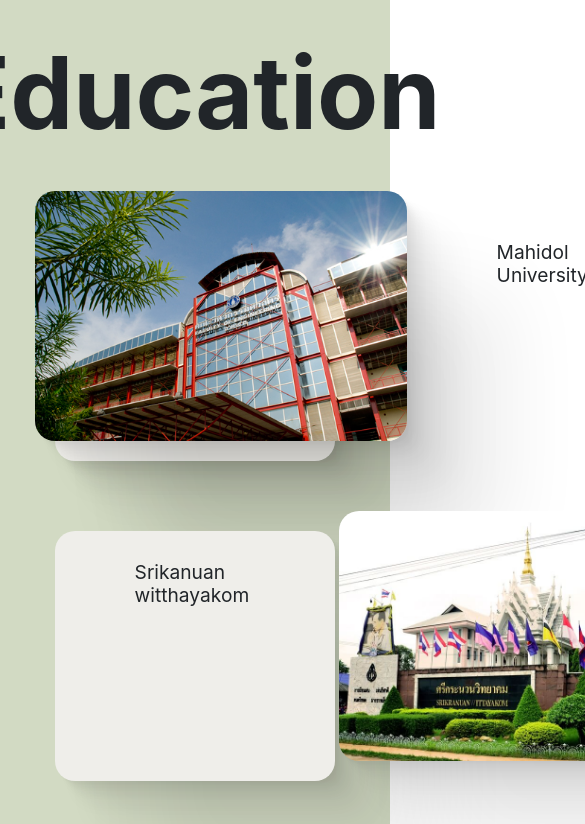
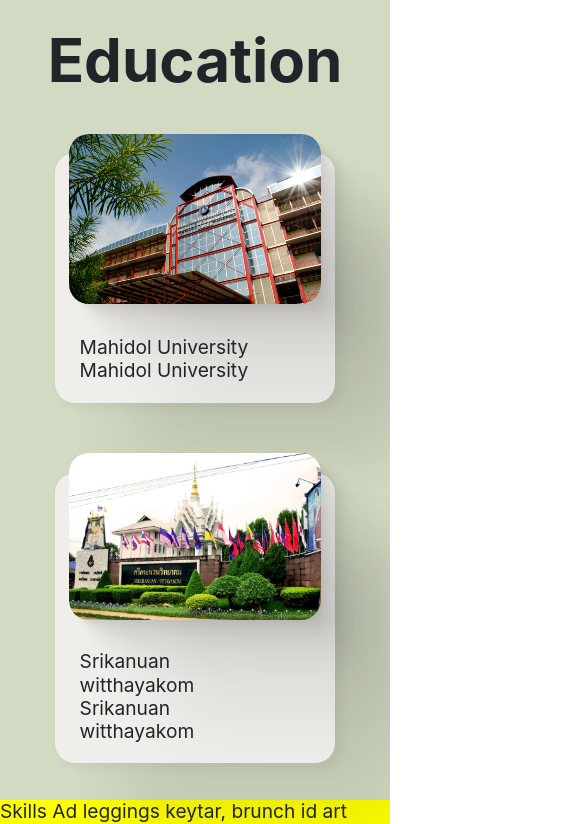
Before and after one commit to Sophon-Kr/PersonalWebsite-s-Sophon, a React (Create React App) app: page / in a window 390 px wide. Shown: the part 860-1684 px from the top of the page, 585 px wide, since content can reach past the window. Built offline with nearby package versions, Linux system fonts and the light colour scheme.

Commit message:
edit education responsesive

```diff
--- a/src/assets/aboutme.css
+++ b/src/assets/aboutme.css
@@ -1,6 +1,5 @@
 .aboutme .div {
   padding-top: "65px";
-  /* height: "100vh"; */
 }
 .maincontainer {
   display: flex;
@@ -40,7 +39,6 @@
 
 #aboutme {
   height: 100vh;
-  /* width: 100vw; */
   background: #efeeea;
   padding: 5%;
 }
@@ -57,6 +55,7 @@
   }
   .item2 {
     order: 0;
+    margin-top: 50px;
   }
 }
 @media screen and (max-width: 375px) {
--- a/src/assets/education.css
+++ b/src/assets/education.css
@@ -32,17 +32,20 @@
   font-weight: bold;
   align-self: center;
 }
-.papereducation {
+.papereducation-1 {
   background-color: var(--background-color);
   min-height: 250px;
   border-radius: 20px;
-  box-shadow: 2.8px 2.8px 2.2px rgba(0, 0, 0, 0.02),
-    6.7px 6.7px 5.3px rgba(0, 0, 0, 0.028),
-    12.5px 12.5px 10px rgba(0, 0, 0, 0.035),
-    22.3px 22.3px 17.9px rgba(0, 0, 0, 0.042),
-    41.8px 41.8px 33.4px rgba(0, 0, 0, 0.05),
-    100px 100px 80px rgba(0, 0, 0, 0.07);
-
+  box-shadow: -0.8px -0.8px 3.3px rgba(0, 0, 0, 0.032),
+    6.3px 6.2px 10.1px rgba(0, 0, 0, 0.048), 69px 67px 62px rgba(0, 0, 0, 0.08);
+  display: flex;
+}
+.papereducation-2 {
+  background-color: var(--background-color);
+  min-height: 250px;
+  border-radius: 20px;
+  box-shadow: -0.8px -0.8px 3.3px rgba(0, 0, 0, 0.032),
+    6.3px 6.2px 10.1px rgba(0, 0, 0, 0.048), 69px 67px 62px rgba(0, 0, 0, 0.08);
   display: flex;
 }
 .textmu {
@@ -67,14 +70,104 @@
     22.3px 22.3px 17.9px rgba(0, 0, 0, 0.042),
     41.8px 41.8px 33.4px rgba(0, 0, 0, 0.05),
     100px 100px 80px rgba(0, 0, 0, 0.07);
-
-  /* border-bottom: 5px solid var(--orange1-color);
-  border-right: 5px solid var(--orange1-color); */
 }
 
-/* @media screen and (max-width: 940px) {
+@media screen and (max-width: 1200px) {
+  .imgeducation {
+    width: auto;
+    height: 180px;
+    border-radius: 20px;
+    margin: -20px;
+    box-shadow: 2.8px 2.8px 2.2px rgba(0, 0, 0, 0.02),
+      6.7px 6.7px 5.3px rgba(0, 0, 0, 0.028),
+      12.5px 12.5px 10px rgba(0, 0, 0, 0.035),
+      22.3px 22.3px 17.9px rgba(0, 0, 0, 0.042),
+      41.8px 41.8px 33.4px rgba(0, 0, 0, 0.05),
+      100px 100px 80px rgba(0, 0, 0, 0.07);
+  }
+  .papereducation-1 {
+    min-height: 200px;
+  }
+  .papereducation-2 {
+    min-height: 200px;
+  }
+}
+@media screen and (max-width: 880px) {
+  .maincontainer-education {
+    max-width: 1240px;
+    margin: auto;
+    height: auto;
+    display: flex;
+    flex-direction: column;
+    justify-content: center;
+    flex-wrap: nowrap;
+    gap: 40px;
+    /* background-color: bisque; */
+  }
+  #education {
+    height: auto;
+    background: var(--green1-color);
+    padding: 5%;
+  }
+  .papereducation-1 {
+    display: flex;
+    flex-direction: column;
+    justify-content: space-around;
+    align-items: stretch;
+    background-color: var(--background-color);
+    min-height: 250px;
+    border-radius: 20px;
+    box-shadow: -0.8px -0.8px 3.3px rgba(0, 0, 0, 0.032),
+      6.3px 6.2px 10.1px rgba(0, 0, 0, 0.048),
+      69px 67px 62px rgba(0, 0, 0, 0.08);
+  }
+  .papereducation-2 {
+    display: flex;
+    flex-direction: column;
+    justify-content: space-around;
+    align-items: stretch;
+    background-color: var(--background-color);
+    min-height: 250px;
+    border-radius: 20px;
+    box-shadow: -0.8px -0.8px 3.3px rgba(0, 0, 0, 0.032),
+      6.3px 6.2px 10.1px rgba(0, 0, 0, 0.048),
+      69px 67px 62px rgba(0, 0, 0, 0.08);
+  }
+  .textmu {
+    margin-left: 5px;
+    padding: 20px;
+    order: 1;
+  }
+  .textskwk {
+    /* margin-right: 80px; */
+    /* margin-left: 50px; */
+    /* padding: 50px; */
+    /* flex-grow: 1; */
+    margin-left: 5px;
+    padding: 20px;
+    order: 1;
+  }
+  .headereducation {
+    padding: 20px 0 0 0;
+    font-size: 60px;
+    font-weight: bold;
+    align-self: center;
+  }
 
-  } */
-/* @media screen and (max-width: 375px) {
+  .imgeducation {
+    margin: 0;
+    align-self: center;
+    width: 90%;
+    height: auto;
+    border-radius: 20px;
+    margin: 10px;
 
-  } */
+    margin-top: -20px;
+    box-shadow: 2.8px 2.8px 2.2px rgba(0, 0, 0, 0.02),
+      6.7px 6.7px 5.3px rgba(0, 0, 0, 0.028),
+      12.5px 12.5px 10px rgba(0, 0, 0, 0.035),
+      22.3px 22.3px 17.9px rgba(0, 0, 0, 0.042),
+      41.8px 41.8px 33.4px rgba(0, 0, 0, 0.05),
+      100px 100px 80px rgba(0, 0, 0, 0.07);
+  }
+}
--- a/src/index.css
+++ b/src/index.css
@@ -41,6 +41,11 @@
 a {
   text-decoration: none;
 }
+/* .section {
+  scroll-snap-align: start;
+  scroll-snap-type: y mandatory;
+  overflow-y: scroll;
+} */
 
 .button {
   padding: 17px 28px;
--- a/src/pages/Education.jsx
+++ b/src/pages/Education.jsx
@@ -10,12 +10,19 @@
       <div className="maincontainer-education">
         <div className="headereducation">Education </div>
         <div className="container-education">
-          <div className="papereducation">
+          <div className="papereducation-1">
             <img src={MU} alt="Mahidol-University" className="imgeducation" />
-            <div className="textmu">Mahidol University</div>
+            <div className="textmu">
+              Mahidol University
+              <div>Mahidol University</div>
+            </div>
           </div>
-          <div className="papereducation">
-            <div className="textskwk">Srikanuan witthayakom</div>
+          <div className="papereducation-2">
+            <div className="textskwk">
+              Srikanuan witthayakom
+              <div>Srikanuan witthayakom</div>
+            </div>
+
             <img
               src={SKWK}
               alt="Srikranuanwittayakom-School"
```
Also changed, not shown: src/components/Navbar.jsx (+0 -11 lines).
